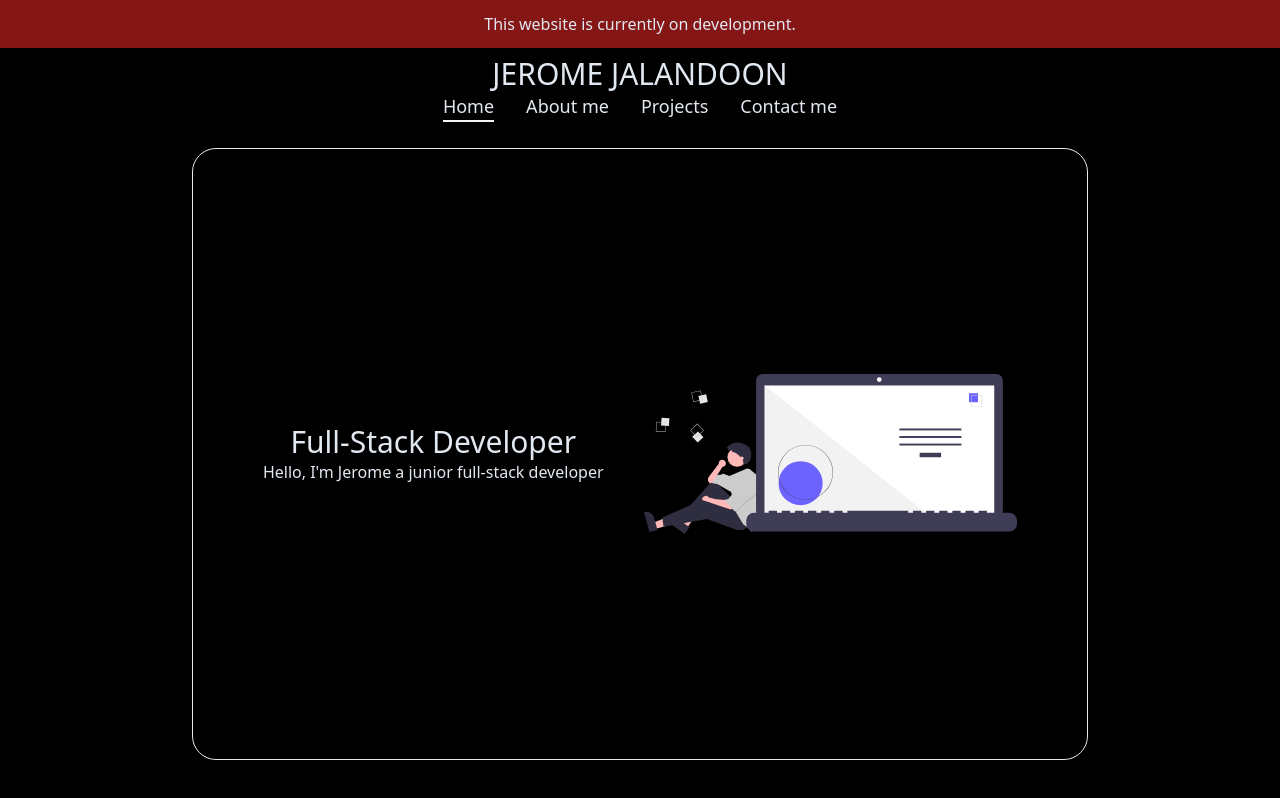
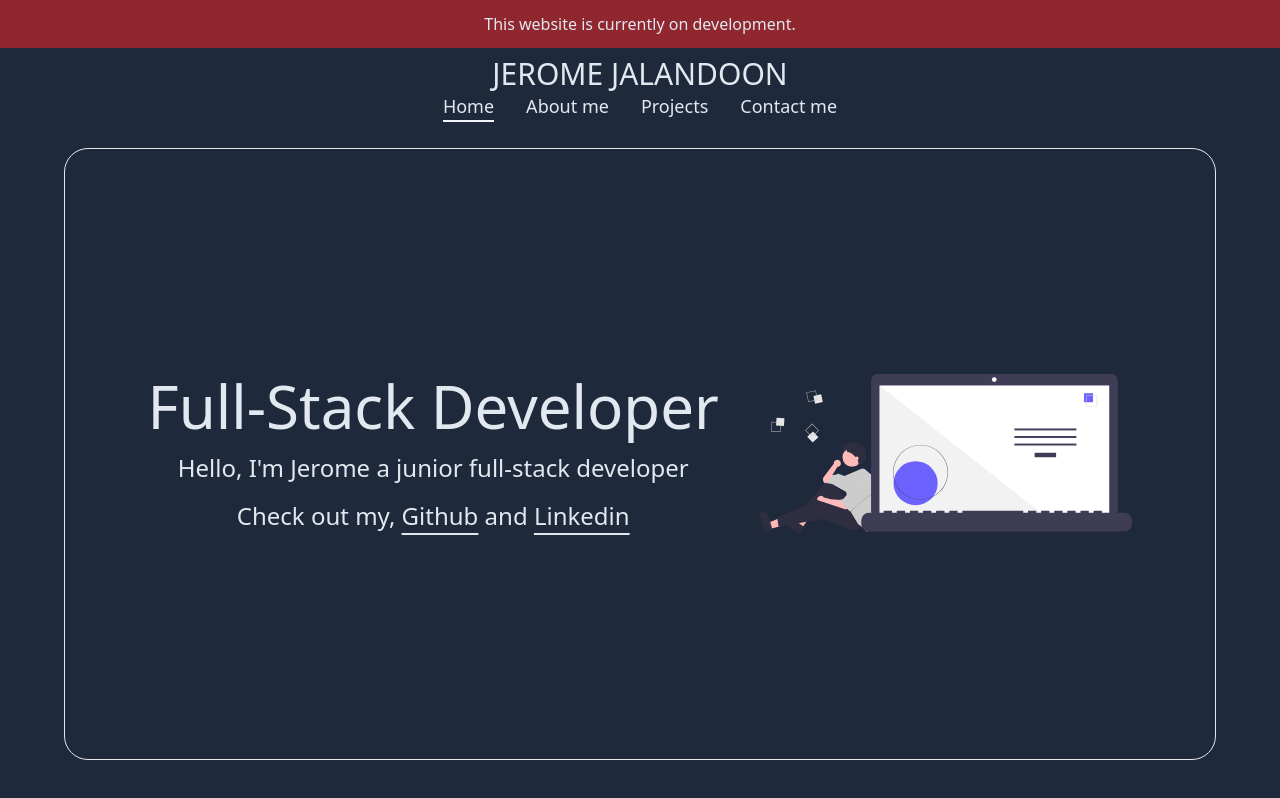
Before and after one commit to jbjalandoon/portfolio, a React (Vite) app: page / in a window 1280 px wide. Built offline with nearby package versions, Linux system fonts and the light colour scheme.

Commit message:
home page

```diff
--- a/src/components/content/Content.jsx
+++ b/src/components/content/Content.jsx
@@ -1,5 +1,7 @@
 import { useContext } from "react";
 import developer from "../../assets/developer.svg";
+import github from "../../assets/github.svg";
+import linkedin from "../../assets/linkedin.svg";
 import Card from "./Card";
 import { ViewContext } from "../../store/ViewContext";
 
@@ -7,14 +9,31 @@ export default function Content() {
   const { view } = useContext(ViewContext);
 
   return (
-    <div className='w-full md:max-w-4xl mt-7 my-10 lg:px-0 h-full'>
+    <div className='w-full md:max-w-6xl mt-7 my-10 lg:px-0 h-full'>
       {view === 0 && (
         <Card>
           <div className='flex md:flex-row flex-col text-center md:gap-10 gap-16 justify-center items-center'>
-            <div className='flex-col flex'>
-              <span className='text-3xl'>Full-Stack Developer</span>
-              <span>Hello, I'm Jerome a junior full-stack developer</span>
-              <span></span>
+            <div className='flex-col flex gap-4'>
+              <span className='text-6xl'>Full-Stack Developer</span>
+              <span className='text-2xl'>
+                Hello, I'm Jerome a junior full-stack developer
+              </span>
+              <span className='text-2xl'>
+                Check out my,{" "}
+                <a
+                  href='https://github.com/jbjalandoon'
+                  target='_blank'
+                  className='underline underline-offset-8'>
+                  Github
+                </a>{" "}
+                and{" "}
+                <a
+                  href='https://www.linkedin.com/in/jbjalandoon/'
+                  target='_blank'
+                  className='underline underline-offset-8'>
+                  Linkedin
+                </a>
+              </span>
             </div>
             <div>
               <img src={developer} className='h-40 w-full object-cover' />
--- a/src/index.css
+++ b/src/index.css
@@ -3,7 +3,7 @@
 @tailwind utilities;
 
 body {
-  @apply bg-black text-slate-200 overflow-x-hidden;
+  @apply bg-slate-800 text-slate-200 overflow-x-hidden;
 }
 
 .nav-link {
```
Also changed, not shown: src/assets/github.svg (added), src/assets/linkedin.svg (added).
